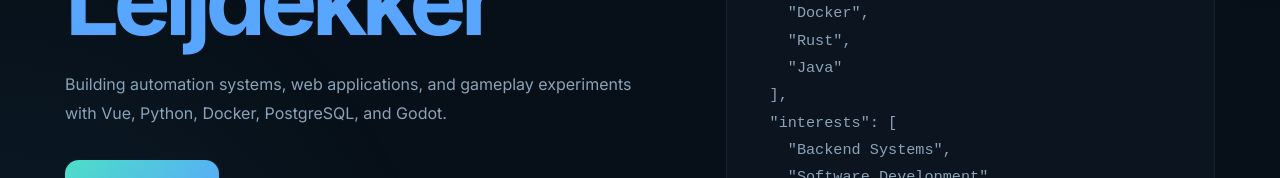
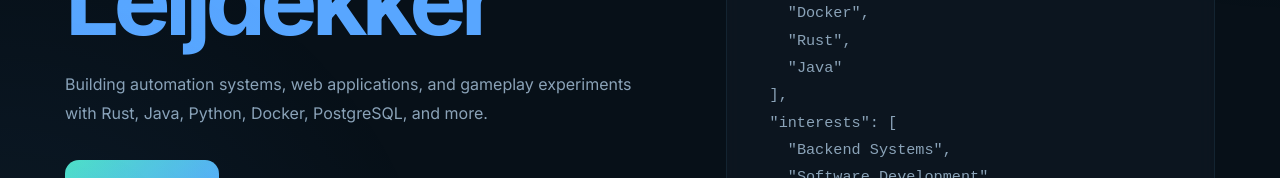
Before and after one commit to gasonramon/portfolio_website, a Vue app: page / in a window 1280 px wide. Shown: the part 434-612 px from the top of the page. Built offline with nearby package versions, Linux system fonts and the light colour scheme.

Commit message:
updated home page

```diff
--- a/src/pages/Home.vue
+++ b/src/pages/Home.vue
@@ -14,8 +14,8 @@
         <p>
           Building automation systems,
           web applications, and gameplay
-          experiments with Vue, Python,
-          Docker, PostgreSQL, and Godot.
+          experiments with Rust, Java, Python,
+          Docker, PostgreSQL, and more.
         </p>
 
         <div class="actions">
```
